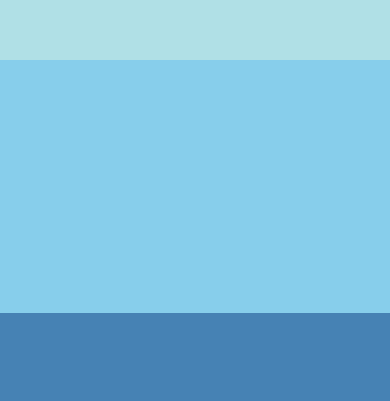
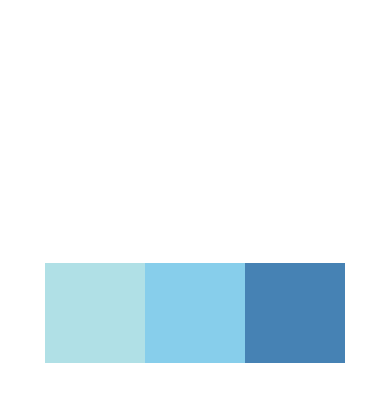
Before and after one commit to Dooobi/FirstReactNative, a React Native app: screen / in a window 390 px wide. Shown: the part 109-510 px from the top of the page. Built offline with nearby package versions, Linux system fonts and the light colour scheme.

Commit message:
Flex direction basics

```diff
--- a/App.js
+++ b/App.js
@@ -1,12 +1,12 @@
 import React, { Component } from 'react';
 import { StyleSheet, Text, View } from 'react-native';
-import FlexDimensionsBasics from './components/FlexDimensionsBasics.js';
+import FlexDirectionBasics from './components/FlexDirectionBasics.js';
 
 export default class App extends Component {
   render() {
     return (
       <View style={styles.container}>
-        <FlexDimensionsBasics/>
+        <FlexDirectionBasics/>
       </View>
     );
   }
--- a/components/FlexDimensionsBasics.js
+++ b/components/FlexDirectionBasics.js
@@ -1,12 +1,9 @@
 import React, { Component } from 'react';
 import { StyleSheet, View } from 'react-native';
 
-export default class FlexDimensionsBasics extends Component {
+export default class FlexDirectionBasics extends Component {
     render() {
         return (
-            // Try removing the 'flex: 1' on the parent View.
-            // The parent will not have dimensions, so the children can't expan.
-            // What if you add 'height: 300' instead of 'flex: 1'?
             <View style={styles.container}>
                 <View style={styles.powderblue}/>
                 <View style={styles.skyblue}/>
@@ -19,18 +16,24 @@ export default class FlexDimensionsBasics extends Component {
 const styles = StyleSheet.create({
     container: {
         flex: 1,
+        flexDirection: "row",   // default is "column"
+        alignItems: "center",
+        justifyContent: "center",
         // height: 300,
     },
     powderblue: {
-        flex: 0.2,
+        width: 100,
+        height: 100,
         backgroundColor: "powderblue",
     },
     skyblue: {
-        flex: 0.3,
+        width: 100,
+        height: 100,
         backgroundColor: "skyblue",
     },
     steelblue: {
-        flex: 0.5,
+        width: 100,
+        height: 100,
         backgroundColor: "steelblue",
     },
 });
```
